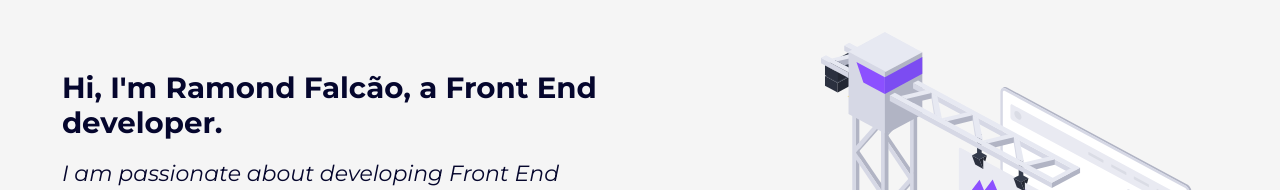
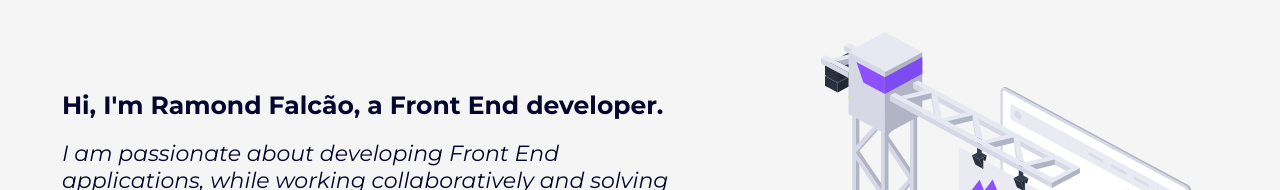
Before and after one commit to ramondfalcao/portifolio, a React (Create React App) app: page / in a window 1280 px wide. Shown: the part 123-313 px from the top of the page. Built offline with nearby package versions, Linux system fonts and the light colour scheme.

Commit message:
Animação typing no title

```diff
--- a/src/pages/Home.css
+++ b/src/pages/Home.css
@@ -34,18 +34,24 @@
 .title{
   margin-bottom: 20px;
   color: rgb(5, 6, 45);
+  white-space: nowrap;
+  overflow: hidden;
+  font-size: 25px;
 }
 
 .title-dark{
   margin-bottom: 20px;
-  color:  whitesmoke
+  color:  whitesmoke;
+  white-space: nowrap;
+  overflow: hidden;
+  font-size: 25px;
 }
 
 .paragraph {
   font-style: italic;
   margin-bottom: 20px;
+  color: rgb(5, 6, 45);
   font-size: 22px;
-  color: rgb(5, 6, 45);
 }
 
 .paragraph-dark {
@@ -53,6 +59,20 @@
   margin-bottom: 20px;
   font-size: 22px;
   color:  whitesmoke
+}
+
+.typing-animation {
+  animation: typing 4s 1s normal;
+}
+
+
+@keyframes typing {
+  from {
+    width: 0;
+  }
+  to {
+    width: 100%;
+  }
 }
 
 /* IPAD SIZE */
--- a/src/pages/Home.js
+++ b/src/pages/Home.js
@@ -1,4 +1,4 @@
-import React, { useContext, useState } from 'react';
+import React, { useContext } from 'react';
 import Header from '../components/Header';
 import './Home.css'
 import './button.css'
@@ -9,7 +9,7 @@ import portfolioContext from '../context/PortfolioContext';
 
 function Home(props) {
   const {history} = props
-  const { toggleDark, setToggleDark } = useContext(portfolioContext)
+  const { toggleDark, setToggleDark } = useContext(portfolioContext);
 
   return (
     <>
@@ -17,8 +17,8 @@ function Home(props) {
       <main className={toggleDark ? "main-home-dark" : "main-home"}>
         <section className="section1-home">
           <section className='div-home'>
-            <h1 className={toggleDark ? "title-dark" : "title"}>Hi, I'm Ramond Falcão, a Front End developer.</h1>
-            <p className={toggleDark ? "paragraph-dark " : "paragraph"}>I am passionate about developing Front End applications, while working collaboratively and solving user problems.</p>
+            <h1 className={`${toggleDark ? "title-dark" : "title"} typing-animation`}>Hi, I'm Ramond Falcão, a Front End developer.</h1>
+            <p className={`${toggleDark ? "paragraph-dark " : "paragraph"} typing-animation-p`}>I am passionate about developing Front End applications, while working collaboratively and solving user problems.</p>
             <button
               onClick={() => history.push('/works')}
               type="button"
```
